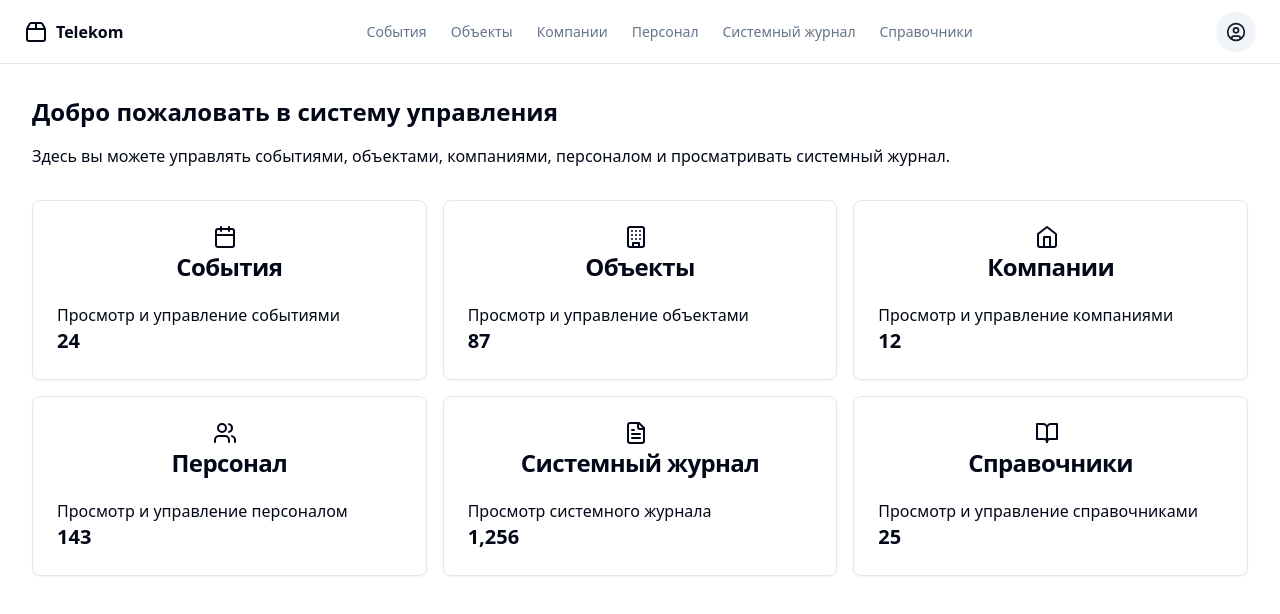
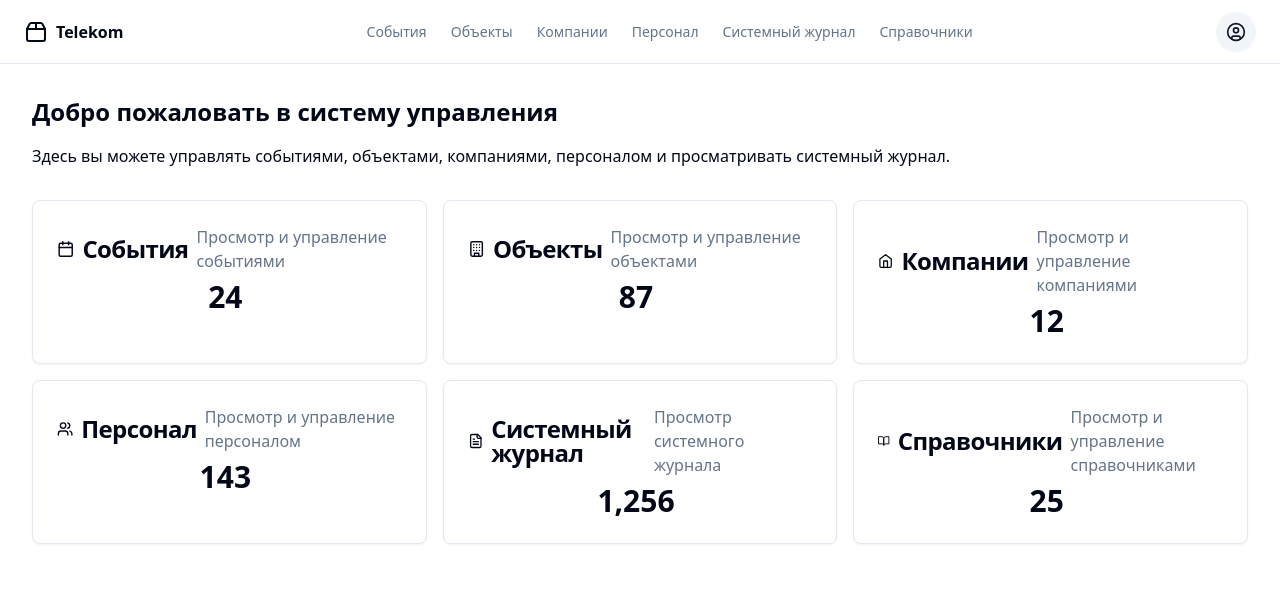
Before and after one commit to GPT-Engineer-App/admin-control-panel, a React (Vite) app: page / in a window 1280 px wide. Shown: the top 614 px of the page. Built offline with nearby package versions, Linux system fonts and the light colour scheme.

Commit message:
Enhanced tile layout on the main screen by placing descriptions next to titles, increasing the size of numbers, and positioning icons next to numbers.

```diff
--- a/src/pages/Index.jsx
+++ b/src/pages/Index.jsx
@@ -8,64 +8,76 @@ const Index = () => {
       <p className="mb-8">Здесь вы можете управлять событиями, объектами, компаниями, персоналом и просматривать системный журнал.</p>
       <div className="grid grid-cols-1 md:grid-cols-2 lg:grid-cols-3 gap-4">
         <Card>
-          <CardHeader className="flex items-center">
+          <CardHeader className="flex items-center justify-between">
+            <div className="flex items-center">
               <Calendar className="mr-2 h-6 w-6" />
               <CardTitle>События</CardTitle>
+              <p className="ml-2 text-muted-foreground">Просмотр и управление событиями</p>
+            </div>
+            <div className="flex items-center">
+              <p className="text-3xl font-bold mr-2">24</p>
+            </div>
           </CardHeader>
-          <CardContent>
-            <p>Просмотр и управление событиями</p> {/* Added description */}
-            <p className="text-xl font-bold">24</p>
-          </CardContent>
         </Card>
         <Card>
-          <CardHeader className="flex items-center">
+          <CardHeader className="flex items-center justify-between">
+            <div className="flex items-center">
               <Building className="mr-2 h-6 w-6" />
               <CardTitle>Объекты</CardTitle>
+              <p className="ml-2 text-muted-foreground">Просмотр и управление объектами</p>
+            </div>
+            <div className="flex items-center">
+              <p className="text-3xl font-bold mr-2">87</p>
+            </div>
           </CardHeader>
-          <CardContent>
-            <p>Просмотр и управление объектами</p> {/* Added description */}
-            <p className="text-xl font-bold">87</p>
-          </CardContent>
         </Card>
         <Card>
-          <CardHeader className="flex items-center">
+          <CardHeader className="flex items-center justify-between">
+            <div className="flex items-center">
               <Home className="mr-2 h-6 w-6" />
               <CardTitle>Компании</CardTitle>
+              <p className="ml-2 text-muted-foreground">Просмотр и управление компаниями</p>
+            </div>
+            <div className="flex items-center">
+              <p className="text-3xl font-bold mr-2">12</p>
+            </div>
           </CardHeader>
-          <CardContent>
-            <p>Просмотр и управление компаниями</p> {/* Added description */}
-            <p className="text-xl font-bold">12</p>
-          </CardContent>
         </Card>
         <Card>
-          <CardHeader className="flex items-center">
+          <CardHeader className="flex items-center justify-between">
+            <div className="flex items-center">
               <Users className="mr-2 h-6 w-6" />
               <CardTitle>Персонал</CardTitle>
+              <p className="ml-2 text-muted-foreground">Просмотр и управление персоналом</p>
+            </div>
+            <div className="flex items-center">
+              <p className="text-3xl font-bold mr-2">143</p>
+            </div>
           </CardHeader>
-          <CardContent>
-            <p>Просмотр и управление персоналом</p> {/* Added description */}
-            <p className="text-xl font-bold">143</p>
-          </CardContent>
         </Card>
         <Card>
-          <CardHeader className="flex items-center">
+          <CardHeader className="flex items-center justify-between">
+            <div className="flex items-center">
               <FileText className="mr-2 h-6 w-6" />
               <CardTitle>Системный журнал</CardTitle>
+              <p className="ml-2 text-muted-foreground">Просмотр системного журнала</p>
+            </div>
+            <div className="flex items-center">
+              <p className="text-3xl font-bold mr-2">1,256</p>
+            </div>
           </CardHeader>
-          <CardContent>
-            <p>Просмотр системного журнала</p> {/* Added description */}
-            <p className="text-xl font-bold">1,256</p>
-          </CardContent>
         </Card>
         <Card>
-          <CardHeader className="flex items-center">
+          <CardHeader className="flex items-center justify-between">
+            <div className="flex items-center">
               <BookOpen className="mr-2 h-6 w-6" />
               <CardTitle>Справочники</CardTitle>
+              <p className="ml-2 text-muted-foreground">Просмотр и управление справочниками</p>
+            </div>
+            <div className="flex items-center">
+              <p className="text-3xl font-bold mr-2">25</p>
+            </div>
           </CardHeader>
-          <CardContent>
-            <p>Просмотр и управление справочниками</p> {/* Added description */}
-            <p className="text-xl font-bold">25</p>
-          </CardContent>
         </Card>
       </div>
     </div>
```
Lines whose indentation alone changed are shown as unchanged.
